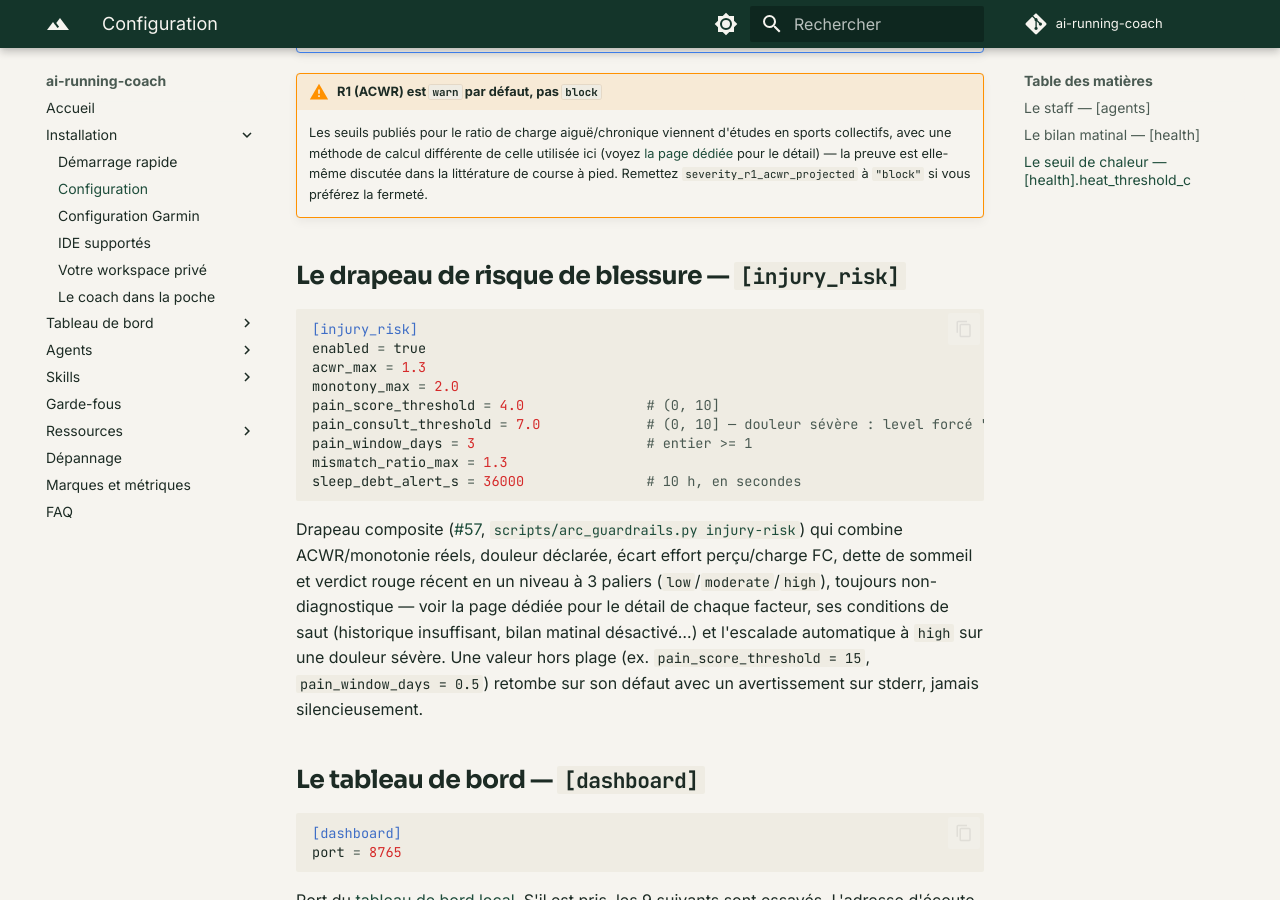
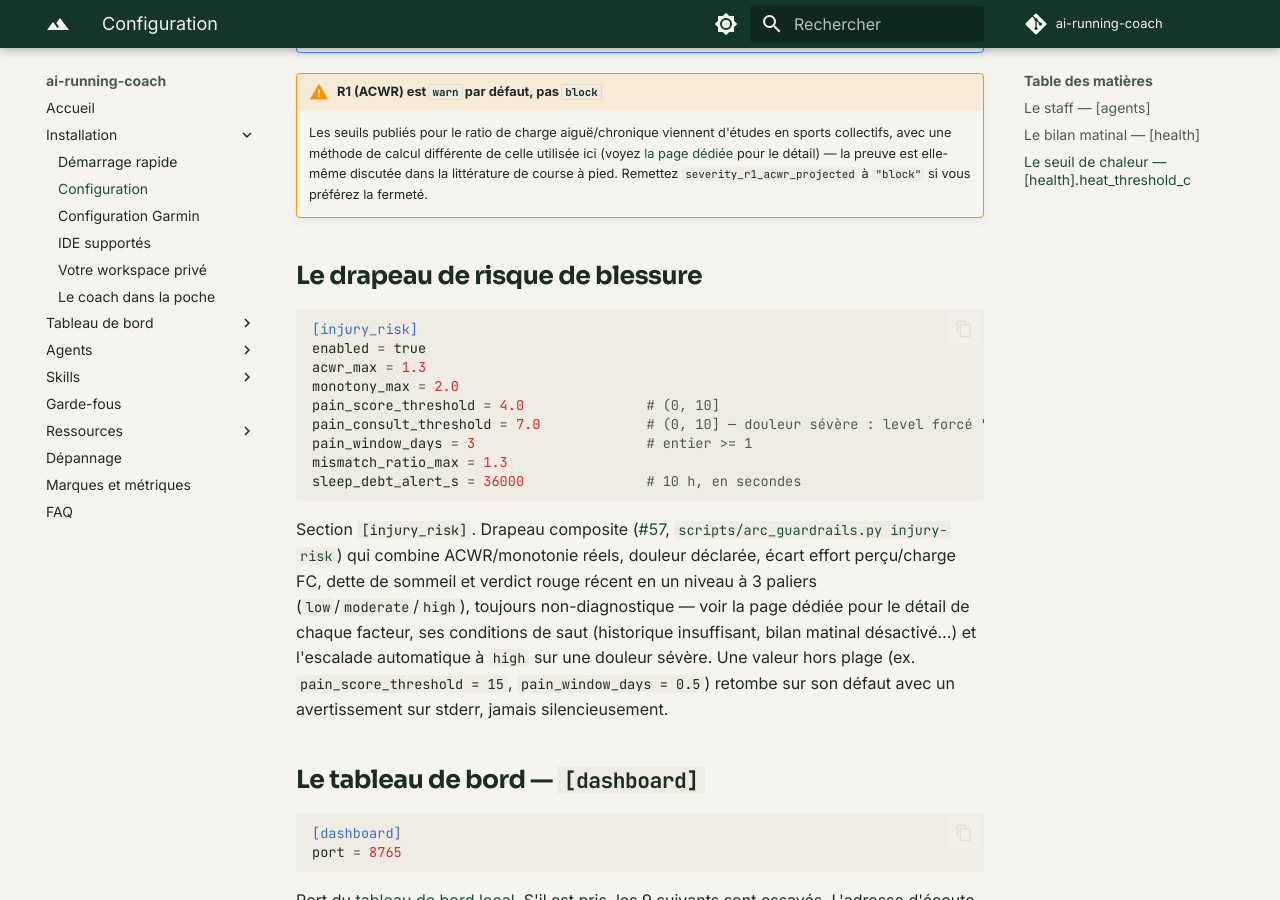
Before and after one commit to mmornati/ai-running-coach, an MkDocs documentation site: the page built from docs/configuration.md, in a window 1280 px wide and 900 px high, scrolled down 4676 px. Built offline with MkDocs 1.6.1 and Material for MkDocs 9.7.7, drawn with Linux system fonts in a browser that asks for light colours; comment, search, counter and statistics services are not loaded.

Commit message:
docs(santé) : ancre du drapeau de blessure sans underscore
Le titre `## Le drapeau de risque de blessure — \`[injury_risk]\`` produisait
une ancre différente selon le générateur : notre approximation du palier B
(tests/lint/test_docs.py::_slugify) convertit `_` en `-`, mais mkdocs réel
(Python-Markdown toc) garde l'underscore tel quel — le lien depuis
docs/guardrails.md passait le lint sans jamais fonctionner dans le site
publié. Titre reformulé sans underscore (« Le drapeau de risque de
blessure »), la section `[injury_risk]` déplacée dans le paragraphe sous le
titre : les deux générateurs produisent maintenant la même ancre
(`le-drapeau-de-risque-de-blessure`).

Vérifié avec les deux : `tests/run_tests.py --tier b` (vert) ET
`mkdocs build --strict` (plus aucune INFO d'ancre manquante pour ce lien).

Autres titres avec underscore dans docs/ (`[health].heat_threshold_c`,
`download_fit.py`, `leanproxy_servers.yaml`, `garmin_mcp`) : aucun n'est
référencé par une ancre ailleurs dans le dépôt (vérifié par grep) — laissés
tels quels, hors périmètre de ce correctif.

Co-Authored-By: Claude Opus 5.5 <noreply@anthropic.com>

````diff
--- a/docs/configuration.md
+++ b/docs/configuration.md
@@ -197,7 +197,7 @@ mismatch_ratio_max = 1.3
 sleep_debt_alert_s = 36000               # 10 h, en secondes
 ```
 
-Drapeau composite ([#57](https://github.com/mmornati/ai-running-coach/issues/57),
+Section `[injury_risk]`. Drapeau composite ([#57](https://github.com/mmornati/ai-running-coach/issues/57),
 [`scripts/arc_guardrails.py injury-risk`](guardrails.md#drapeau-composite-de-risque-de-blessure-57))
 qui combine ACWR/monotonie réels, douleur déclarée, écart effort perçu/charge
 FC, dette de sommeil et verdict rouge récent en un niveau à 3 paliers
````
Also changed, not shown: other parts of docs/configuration.md (+1 -1 lines), docs/guardrails.md (+1 -1 lines).
